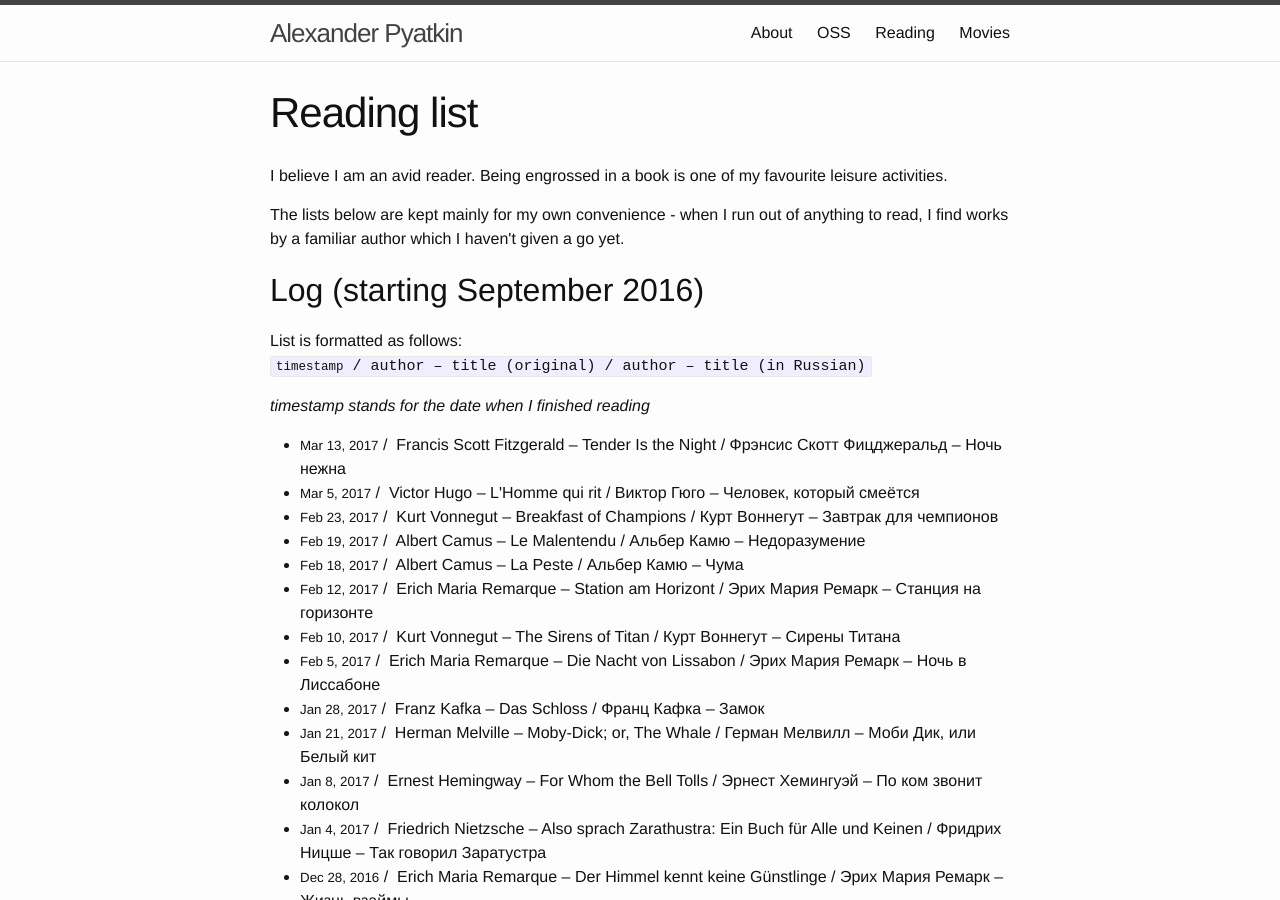
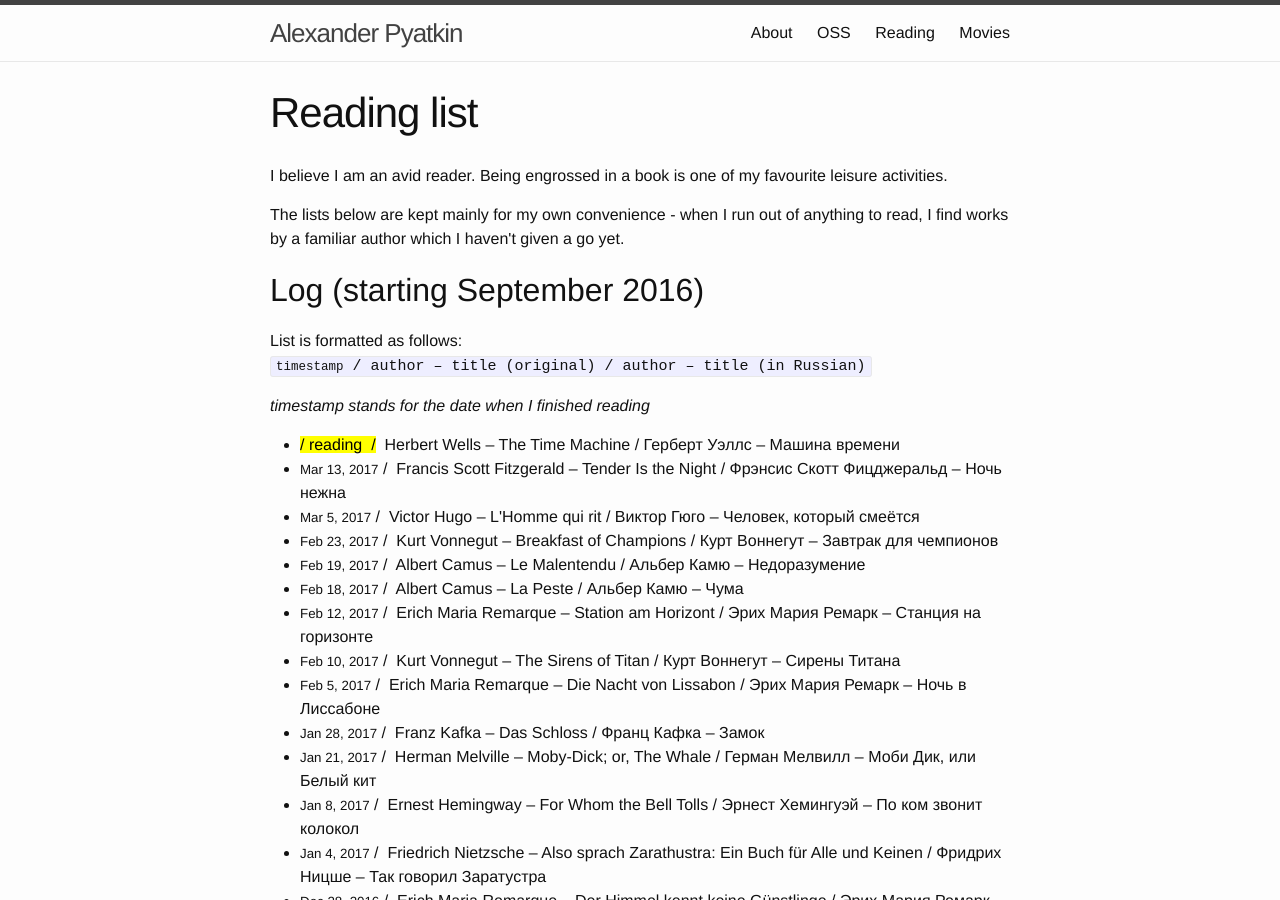
Before and after one commit to aspyatkin/personal-website, a Jekyll site: the page built from reading-list.md, in a window 1280 px wide and 900 px high. Built offline with Jekyll 4.4.1, drawn with Linux system fonts in a browser that asks for light colours.

Commit message:
Update reading list

```diff
--- a/reading-list.md
+++ b/reading-list.md
@@ -5,6 +5,14 @@ short_title: Reading
 permalink: /reading-list/
 top_ndx: 3
 log_list:
+  - reading: yes
+    original:
+      author: 'Herbert Wells'
+      title: 'The Time Machine'
+    russian:
+      author: 'Герберт Уэллс'
+      title: 'Машина времени'
+
   - date: 'Mar 13, 2017'
     original:
       author: 'Francis Scott Fitzgerald'
```
